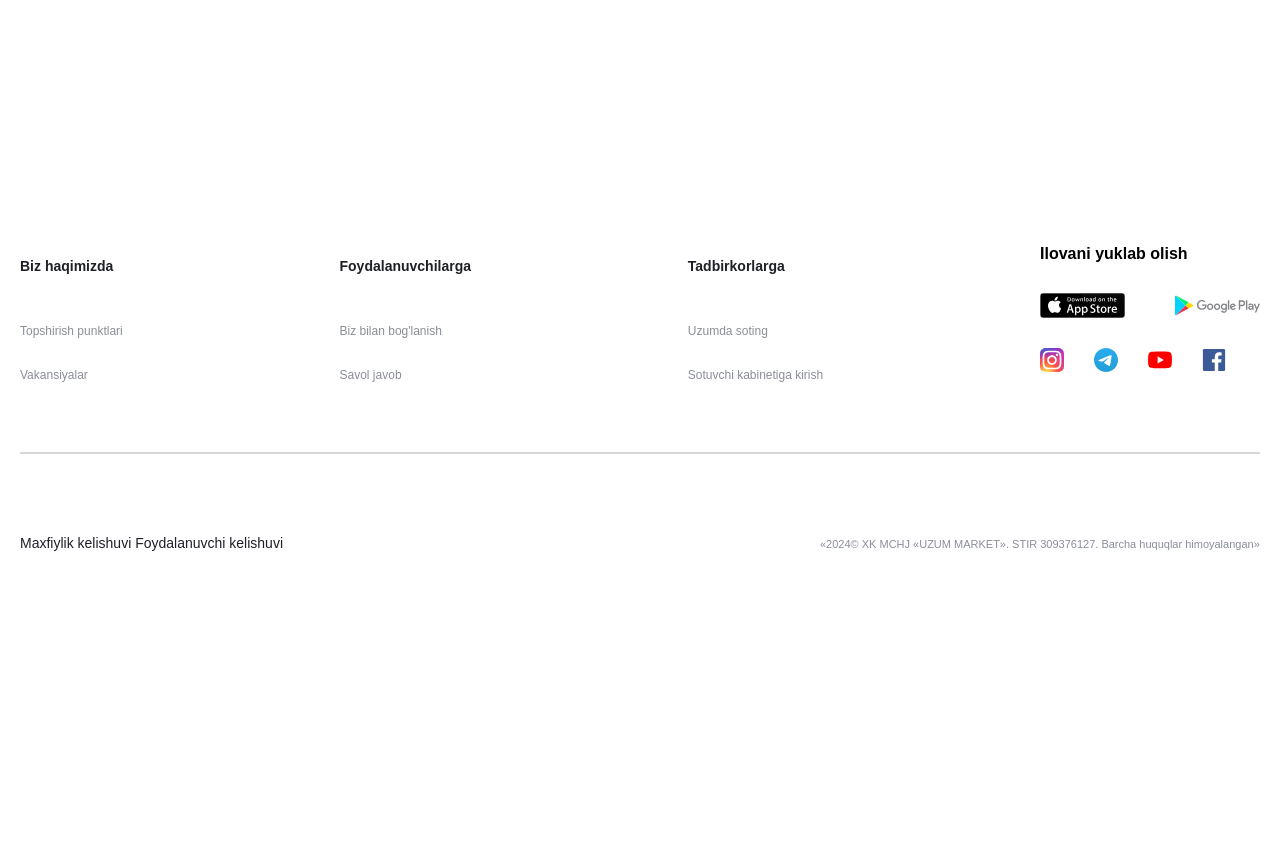
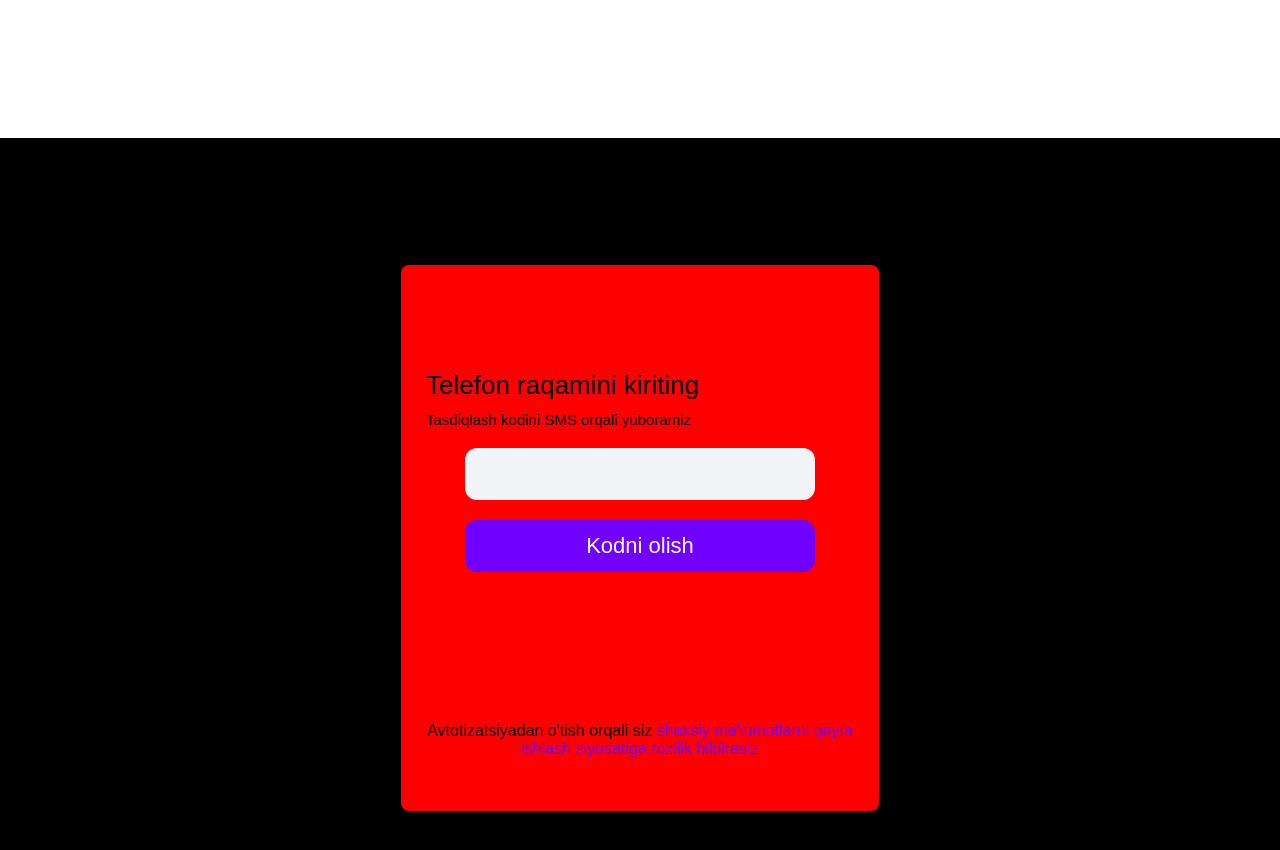
Before and after one commit to HusanDev7/uzum-market-clone, a Vue app: page /basket in a window 1280 px wide. Shown: the part 800-1650 px from the top of the page. Before the commit the page ends 1362 px from the top, so only its background shows below. Built offline with nearby package versions, Linux system fonts and the light colour scheme.

Commit message:
registor start

```diff
--- a/src/assets/styles/main.scss
+++ b/src/assets/styles/main.scss
@@ -10,6 +10,7 @@
 @import "@/components/basketNull/basketNull.scss";
 @import "@/components/BasketCard/basketCard.scss";
 @import "@/components/footer/footer.scss";
+@import "@/components/enter/enter.scss";
 // components styles code
 
 // layouts styles code
@@ -19,7 +20,6 @@
 
 // views styles link
 @import "@/views/BasketView/basketView.scss";
-@import "@/views/EnterView/enterView.scss";
 @import "@/views/FavoriteView/favoriteView.scss";
 @import "@/views/HomeView/homeView.scss";
 @import "@/views/ProductView/productView.scss";
--- a/src/components/BasketCard/BasketCard.vue
+++ b/src/components/BasketCard/BasketCard.vue
@@ -3,7 +3,7 @@ import { IconDell } from "@/lib/imports";
 import { useAddBasketStore } from "@/stores/addBasketStore";
 import { useProductSingleStore } from "@/stores/productSingleStore";
 const addBasketStore = useAddBasketStore();
-const productSingleStore = useProductSingleStore;
+const productSingleStore = useProductSingleStore();
 </script>
 <template>
   <div class="container">
@@ -13,19 +13,11 @@ const productSingleStore = useProductSingleStore;
     <div class="basket">
       <div class="basket__box">
         <div class="basket__box-line-over">
-          <div
-            class="basket__box-box"
-            v-for="item in addBasketStore.basket"
-            :key="item.id"
-          >
+          <div class="basket__box-box" v-for="item in addBasketStore.basket" :key="item.id">
             <span class="basket__box-line"></span>
             <div class="basket__box-card">
               <div class="basket__box-card-mini">
-                <img
-                  class="basket__box-img"
-                  :src="item.thumbnail ?? '@/assets/img/no-photo.jpg'"
-                  alt=""
-                />
+                <img class="basket__box-img" :src="item.thumbnail ?? '@/assets/img/no-photo.jpg'" alt="" />
               </div>
               <div class="basket__box-card-mini">
                 <p class="basket__box-title">{{ item.title }}</p>
@@ -34,30 +26,18 @@ const productSingleStore = useProductSingleStore;
               </div>
               <div class="basket__box-card-mini">
                 <div class="basket__box-counter">
-                  <span
-                    class="basket__box-counter-decrement"
-                    @click="addBasketStore.decrementQ(item.id)"
-                    >-</span
-                  >
+                  <span class="basket__box-counter-decrement" @click="addBasketStore.decrementQ(item.id)">-</span>
                   <span class="basket__box-counter-count">{{
-                    item.quantity
-                  }}</span>
-                  <span
-                    class="basket__box-counter-increment"
-                    @click="addBasketStore.incrementQ(item.id)"
-                    >+</span
-                  >
+        item.quantity
+      }}</span>
+                  <span class="basket__box-counter-increment" @click="addBasketStore.incrementQ(item.id)">+</span>
                 </div>
               </div>
               <div class="basket__box-card-mini2">
-                <span
-                  class="basket__box-dell"
-                  @click="addBasketStore.removeProduct(item.id)"
-                  ><IconDell /> Yo'q qilish</span
-                >
-                <span class="basket__box-price"
-                  >{{ item.price * item.quantity }} 000 so'm</span
-                >
+                <span class="basket__box-dell" @click="addBasketStore.removeProduct(item.id)">
+                  <IconDell /> Yo'q qilish
+                </span>
+                <span class="basket__box-price">{{ item.price * item.quantity }} 000 so'm</span>
               </div>
             </div>
           </div>
@@ -73,17 +53,15 @@ const productSingleStore = useProductSingleStore;
           </div>
           <div class="basket-order-box-mini">
             <p class="basket-order-price">
-              {{ addBasketStore.totallSum * 2 }} so'm
+              {{ addBasketStore.totallSum * 2 }} 000 so'm
             </p>
           </div>
         </div>
-        <span class="basket-order-delivary"
-          >Yetkazib berish M05 27 (Ertaga)</span
-        >
+        <span class="basket-order-delivary">Yetkazib berish M05 27 (Ertaga)</span>
         <div class="basket-order-prices">
           <p class="basket-order-prices-title">Jami:</p>
           <p class="basket-order-prices-price">
-            {{ addBasketStore.totallSum }} so'm
+            {{ addBasketStore.totallSum }} 000 so'm
           </p>
         </div>
         <button class="basket-order-goOrder">Rasmilashtirishga o'tish</button>
--- /dev/null
+++ b/src/components/enter/Enter.vue
@@ -0,0 +1,18 @@
+<script setup></script>
+<template>
+    <span class="enter-bg"></span>
+    <div class="enter">
+        <div class="enter-box">
+            <h3 class="enter-title">Telefon raqamini kiriting</h3>
+            <p class="enter-txt">Tasdiqlash kodini SMS orqali yuboramiz</p>
+            <div class="enter-box-mini">
+                <input type="number" class="enter-inp">
+                <button class="enter-btn">Kodni olish</button>
+            </div>
+            <p class="enter-remember">
+                Avtotizatsiyadan o'tish orqali siz <span>shaxsiy ma'lumotlarni qayta ishlash siyosatiga rozilik
+                    bildirasiz</span>
+            </p>
+        </div>
+    </div>
+</template>
--- /dev/null
+++ b/src/components/enter/enter.scss
@@ -0,0 +1,81 @@
+.enter-bg {
+    width: 100%;
+    height: 100dvh;
+    background: #1f2026;
+    position: relative;
+    z-index: 99;
+}
+
+.enter {
+    position: absolute;
+    display: flex;
+    justify-content: center;
+    align-items: center;
+
+    width: 100%;
+    height: 100dvh;
+    background: #000;
+
+    &-box {
+        width: 478px;
+        height: 546px;
+        padding: 25px;
+        background: red;
+        border-radius: 8px;
+
+        &-mini {
+            display: flex;
+            justify-content: center;
+            align-items: center;
+            flex-direction: column;
+        }
+    }
+
+    &-title {
+        font-size: 26px;
+        font-weight: 500;
+        color: #000;
+        margin-top: 70px;
+        padding: 10px 0;
+    }
+
+    &-txt {
+        font-size: 15px;
+        font-weight: 400;
+    }
+
+    &-inp {
+        width: 350px;
+        height: 52px;
+        background: #f2f4f7;
+        border-radius: 12px;
+        margin: 20px 0;
+    }
+
+    &-btn {
+        width: 350px;
+        height: 52px;
+        padding: 20px;
+        border-radius: 12px;
+        display: flex;
+        justify-content: center;
+        align-items: center;
+        cursor: pointer;
+        font-size: 22px;
+        font-weight: 400;
+        background: #7000ff;
+        color: #fff;
+    }
+
+    &-remember {
+        text-align: center;
+        color: #000;
+        margin-top: 150px;
+        & span{
+          color: #7000ff;
+          cursor: pointer;
+          font-weight: 400;
+        }
+    }
+
+}
--- a/src/components/navbar/Navbar.vue
+++ b/src/components/navbar/Navbar.vue
@@ -69,7 +69,8 @@ const category = [
                         </span>
                         <p class="navbar__top-city">Shahar:</p>
                         <p class="navbar__top-city-name">Toshkent</p>
-                        <a href="https://uzum.uz/uz/about/delivery-points" class="navbar__top-getZone">Topshirish punktlari</a>
+                        <a href="https://uzum.uz/uz/about/delivery-points" class="navbar__top-getZone">Topshirish
+                            punktlari</a>
                     </div>
                 </div>
                 <div class="navbar__top-item">
@@ -109,11 +110,15 @@ const category = [
             </div>
 
             <div class="navbar-item2">
-                <RouterLink to="/entrance/">
-                    <button class="navbar-sign"><IconPerson /> Kirish</button>
+                <RouterLink to="#!">
+                    <button class="navbar-sign">
+                        <IconPerson /> Kirish
+                    </button>
                 </RouterLink>
                 <RouterLink to="/favorite/">
-                    <button class="navbar-fav"><IconNavHeard /> Saralangan</button>
+                    <button class="navbar-fav">
+                        <IconNavHeard /> Saralangan
+                    </button>
                 </RouterLink>
 
                 <RouterLink to="/basket/">
--- a/src/pages/EnterPage.vue
+++ /dev/null
@@ -1,6 +0,0 @@
-<script setup>
-import EnterView from "@/views/EnterView/EnterView.vue";
-</script>
-<template>
-  <EnterView />
-</template>
--- a/src/router/index.js
+++ b/src/router/index.js
@@ -16,12 +16,6 @@ const router = createRouter({
     },
 
     {
-      path: "/entrance/",
-      name: "entrance",
-      component: () => import("@/pages/EnterPage.vue"),
-    },
-
-    {
       path: "/favorite/",
       name: "favorite",
       component: () => import("@/pages/FavoritePage.vue"),
--- a/src/views/BasketView/BasketView.vue
+++ b/src/views/BasketView/BasketView.vue
@@ -1,10 +1,12 @@
 <script setup>
-    import BasketNull from "@/components/basketNull/BasketNull.vue";
-    import BasketCard from "@/components/BasketCard/BasketCard.vue";
-    import { useAddBasketStore } from "@/stores/addBasketStore";
-    const addBasketStore = useAddBasketStore();
+import BasketNull from "@/components/basketNull/BasketNull.vue";
+import BasketCard from "@/components/BasketCard/BasketCard.vue";
+import Enter from "@/components/enter/Enter.vue"
+import { useAddBasketStore } from "@/stores/addBasketStore";
+const addBasketStore = useAddBasketStore();
 </script>
 <template>
     <BasketNull v-if="addBasketStore.basket?.length == 0" />
     <BasketCard v-else />
+    <Enter />
 </template>
--- a/src/views/EnterView/EnterView.vue
+++ /dev/null
@@ -1,6 +0,0 @@
-<script setup>
-
-</script>
-<template>
-  <h1>this is Enter</h1>
-</template>
```
Also changed, not shown: src/views/EnterView/enterView.scss (deleted).
